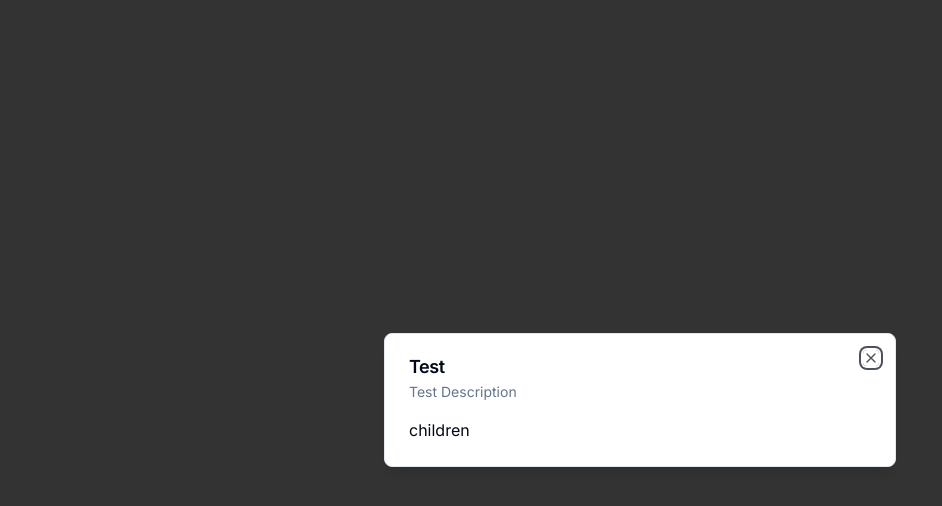
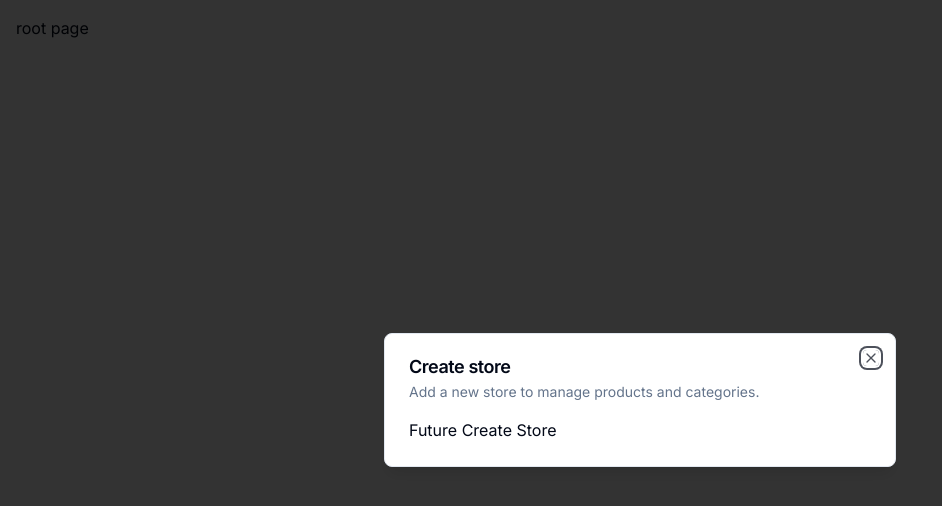
Before and after one commit to aaronwai/ecomm, a Next.js app: page / in a window 1280 px wide. Shown: the top 506 px of the page, without its empty margins (0-942 px from the left). Built offline with nearby package versions, Linux system fonts and the light colour scheme.

Commit message:
Step 5 : Modal global

```diff
--- a/app/(root)/page.tsx
+++ b/app/(root)/page.tsx
@@ -1,18 +1,15 @@
 "use client";
+import { useEffect } from "react";
+import { useStoreModal } from "@/hooks/use-store-modal";
+const SetupPage = () => {
+  const onOpen = useStoreModal((state) => state.onOpen);
+  const isOpen = useStoreModal((state) => state.isOpen);
+  useEffect(() => {
+    if (!isOpen) {
+      onOpen();
+    }
+  }, [isOpen, onOpen]);
 
-import { Modal } from "@/components/ui/modal";
-const SetupPage = () => {
-  return (
-    <div className='p-4'>
-      <Modal
-        title='Test'
-        description='Test Description'
-        isOpen
-        onClose={() => {}}
-      >
-        children
-      </Modal>
-    </div>
-  );
+  return <div className='p-4'>root page</div>;
 };
 export default SetupPage;
```
